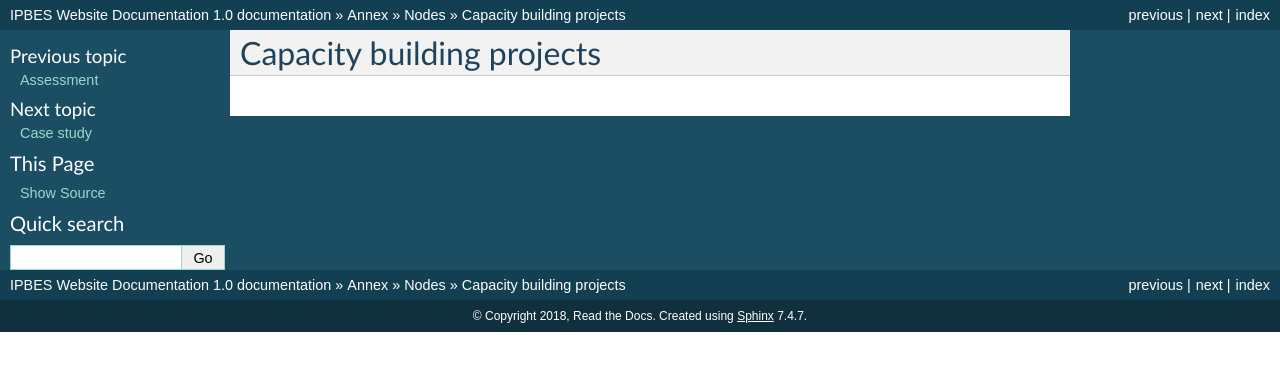
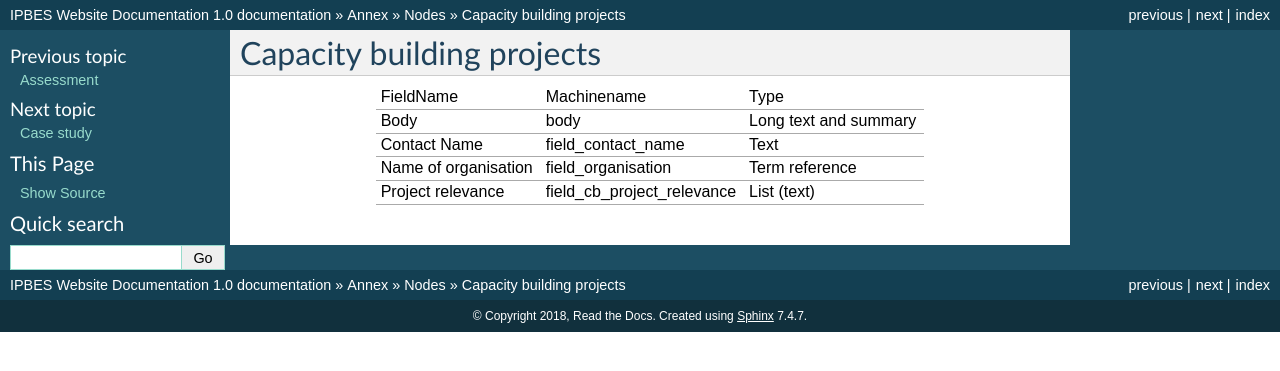
Before and after one commit to ipbes/ipbeswebdocs, a Sphinx documentation site: the page built from docs/annex/nodes/capacity-building-projects.rst, in a window 1280 px wide. Shown: the top 371 px of the page. Built offline with Sphinx 7.4.7, drawn with Linux system fonts in a browser that asks for light colours; pages that are not in the unit, such as notebooks, are missing from menus.

Commit message:
Update capacity-building-projects.rst

```diff
--- a/docs/annex/nodes/capacity-building-projects.rst
+++ b/docs/annex/nodes/capacity-building-projects.rst
@@ -1,2 +1,13 @@
 Capacity building projects
 ==========================
++----------------------+----------------------------+-----------------------+
+| FieldName            | Machinename                | Type                  |
++----------------------+----------------------------+-----------------------+
+| Body                 | body                       | Long text and summary |
++----------------------+----------------------------+-----------------------+
+| Contact Name         | field_contact_name         | Text                  |
++----------------------+----------------------------+-----------------------+
+| Name of organisation | field_organisation         | Term reference        |
++----------------------+----------------------------+-----------------------+
+| Project relevance    | field_cb_project_relevance | List (text)           |
++----------------------+----------------------------+-----------------------+
```
